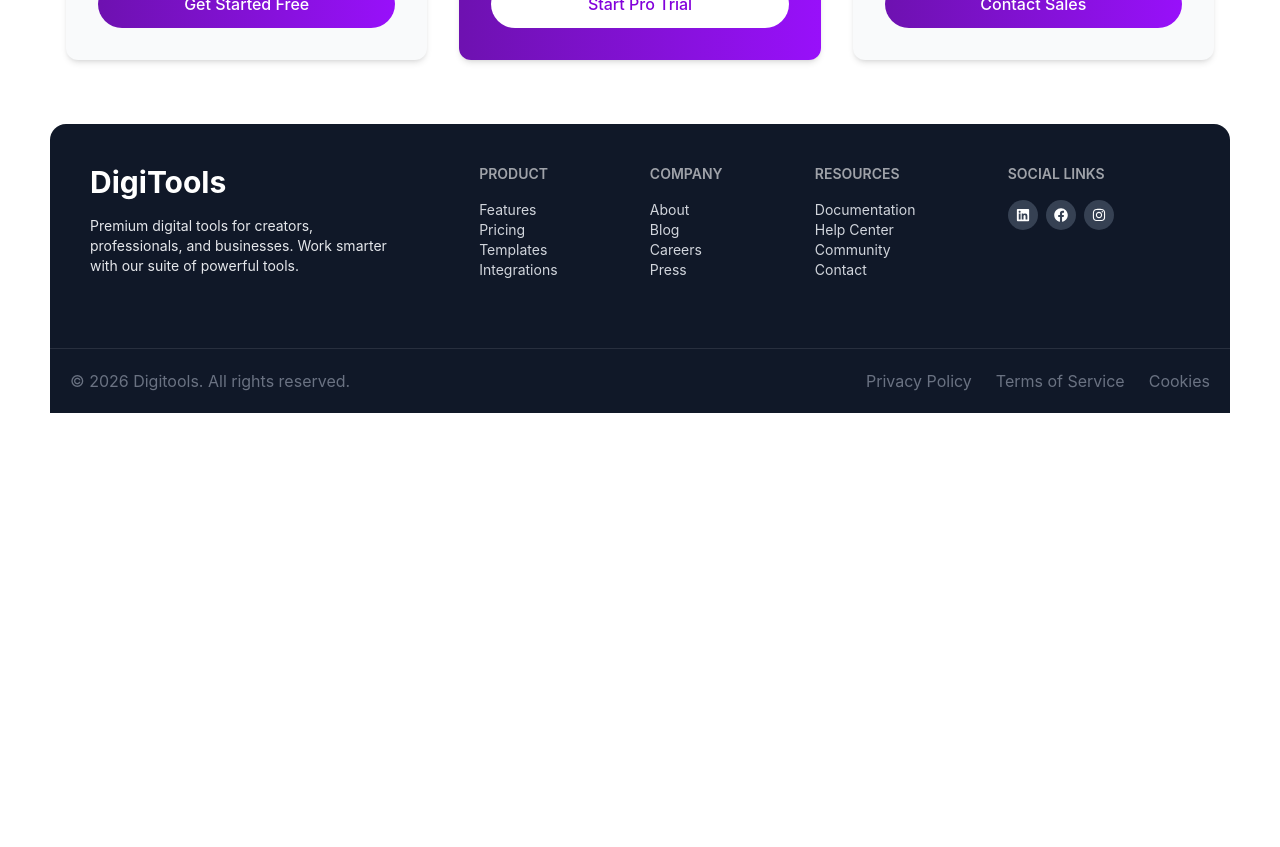
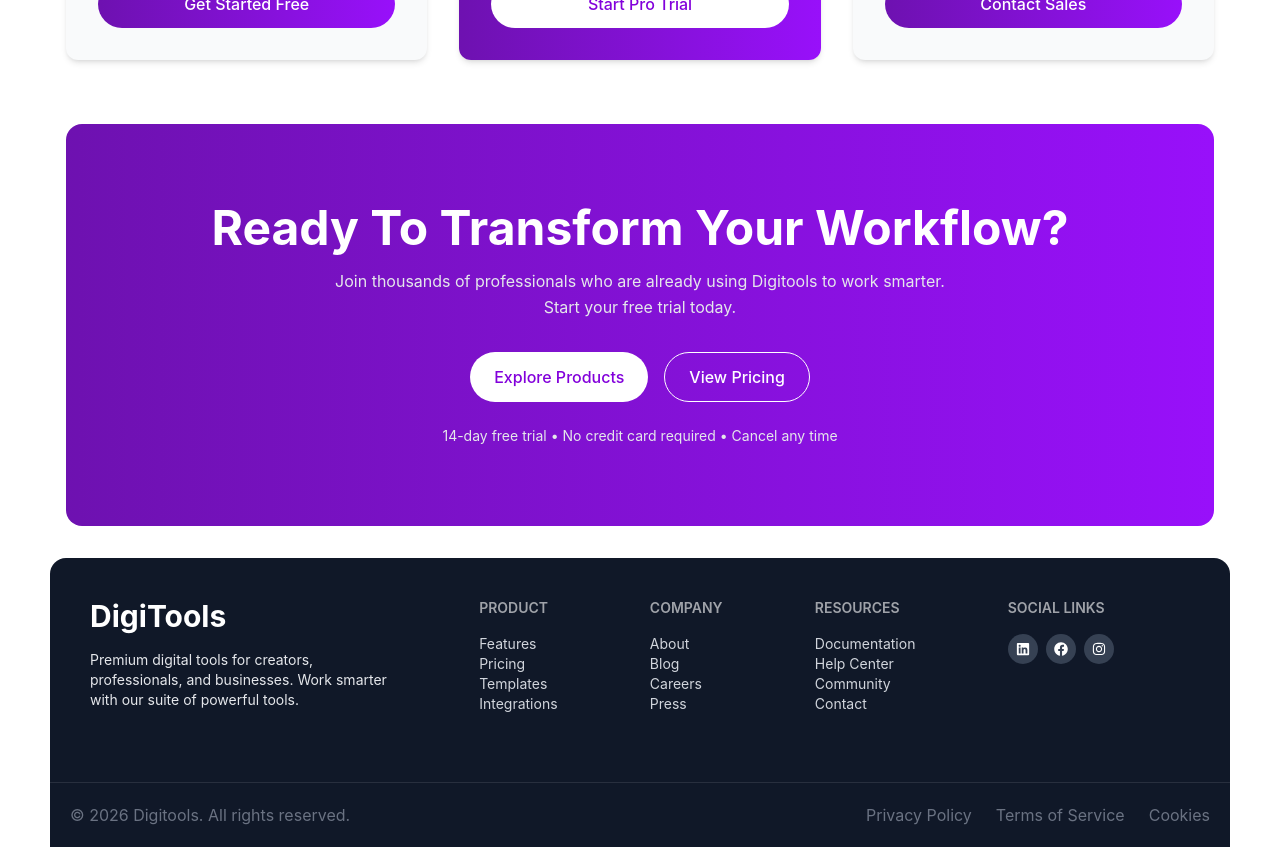
Before and after one commit to rabbialamph/my-assignment-6-digitools, a React (Vite) app: page / in a window 1280 px wide. Shown: the part 3580-4427 px from the top of the page. Before the commit the page ends 3993 px from the top, so only its background shows below. Built offline with nearby package versions, Linux system fonts and the light colour scheme.

Commit message:
optional section create

```diff
--- a/src/App.jsx
+++ b/src/App.jsx
@@ -12,6 +12,7 @@ import { ToastContainer } from 'react-toastify';
 import 'react-toastify/dist/ReactToastify.css';
 import PricingCard from './Components/PricingCard/PricingCard'
 import Footer from './Components/Footer/Footer'
+import OptionalSection from './Components/OptionalSection/OptionalSection'
 
 const getCardData = async () => {
   const res = await fetch('/DigitalTools.json')
@@ -56,6 +57,8 @@ function App() {
 
       <PricingCard></PricingCard>
 
+      <OptionalSection></OptionalSection>
+
       <Footer></Footer>
 
 
--- /dev/null
+++ b/src/Components/OptionalSection/OptionalSection.jsx
@@ -0,0 +1,36 @@
+import React from 'react';
+
+const OptionalSection = () => {
+    return (
+    <div className="max-w-[1180px] mx-auto px-4 mb-8">
+      <div className="bg-gradient-to-r from-purple-800 to-purple-600 rounded-2xl py-20 px-6 text-center text-white">
+
+        <h2 className="text-3xl md:text-5xl font-bold mb-4">
+          Ready To Transform Your Workflow?
+        </h2>
+
+        <p className="text-sm md:text-base text-gray-200 max-w-2xl mx-auto mb-8 leading-relaxed">
+          Join thousands of professionals who are already using Digitools to work smarter.
+          <br />
+          Start your free trial today.
+        </p>
+
+        <div className="flex flex-col sm:flex-row justify-center gap-4 mb-6">
+          <button className="bg-white text-purple-700 px-6 py-3 rounded-full font-medium hover:scale-105 transition">
+            Explore Products
+          </button>
+
+          <button className="border border-white px-6 py-3 rounded-full font-medium hover:bg-white hover:text-purple-700 transition">
+            View Pricing
+          </button>
+        </div>
+
+        <p className="text-sm text-gray-200">
+          14-day free trial • No credit card required • Cancel any time
+        </p>
+      </div>
+    </div>
+  );
+};
+
+export default OptionalSection;
```
